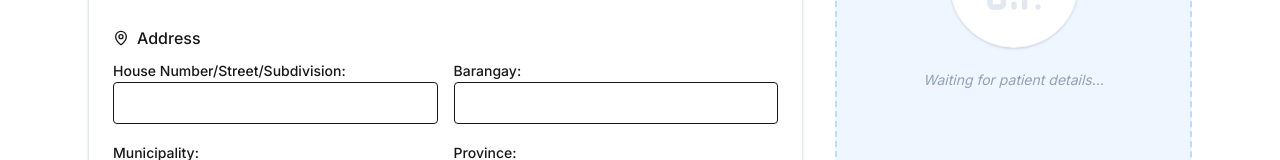
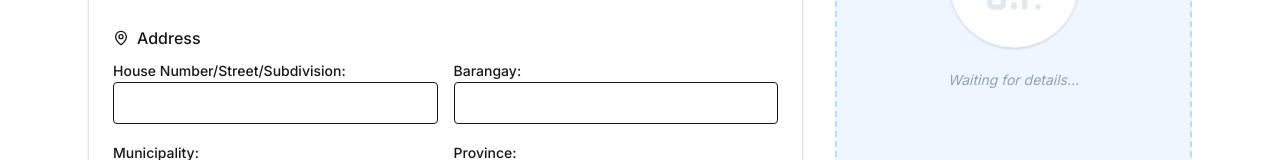
Before and after one commit to Ren-Josh/HeartConnect, a Next.js app: page /generate in a window 1280 px wide. Shown: the part 358-518 px from the top of the page. Built offline with nearby package versions, Linux system fonts and the light colour scheme.

Commit message:
system feature optimization

```diff
--- a/src/app/components/handleFormQR.tsx
+++ b/src/app/components/handleFormQR.tsx
@@ -49,6 +49,7 @@ export function HandleFormQR({ formData, setFormData, qrUrl, setQrUrl }: any) {
           </label>
           <input
             type="number"
+            min={1}
             className="w-full border p-2 rounded"
             onChange={(e) => setFormData({ ...formData, age: e.target.value })}
             required
--- a/src/app/components/handleGenerateQR.tsx
+++ b/src/app/components/handleGenerateQR.tsx
@@ -89,7 +89,7 @@ export function HandleGenerateQR({ qrUrl, formData }: any) {
               <QrCode size={64} className="text-slate-200" />
             </div>
             <p className="text-slate-400 text-sm italic">
-              Waiting for patient details...
+              Waiting for details...
             </p>
           </div>
         )}
--- a/src/app/layout.tsx
+++ b/src/app/layout.tsx
@@ -7,7 +7,7 @@ import { Metadata } from "next";
 const inter = Inter({ subsets: ["latin"] });
 
 export const metadata: Metadata = {
-  title: "Heart Connect Healthcare",
+  title: "Heart Connect",
   description:
     "Heart-Connect is a medical identification system designed for schools and clinics. Generate secure QR codes for student or scan existing codes to retrieve personal medical information in seconds.",
   keywords: [
--- a/src/app/page.tsx
+++ b/src/app/page.tsx
@@ -21,7 +21,7 @@ export default function Home() {
               href="/generate"
               className="w-full sm:w-auto flex items-center justify-center gap-3 px-8 py-4 bg-blue-600 hover:bg-blue-700 text-white rounded-xl font-bold text-lg transition-all shadow-lg hover:shadow-blue-200 active:scale-95"
             >
-              <QrCode size={22} /> Generate Patient QR
+              <QrCode size={22} /> Generate QR
             </Link>
             <Link
               href="/scan"
```
